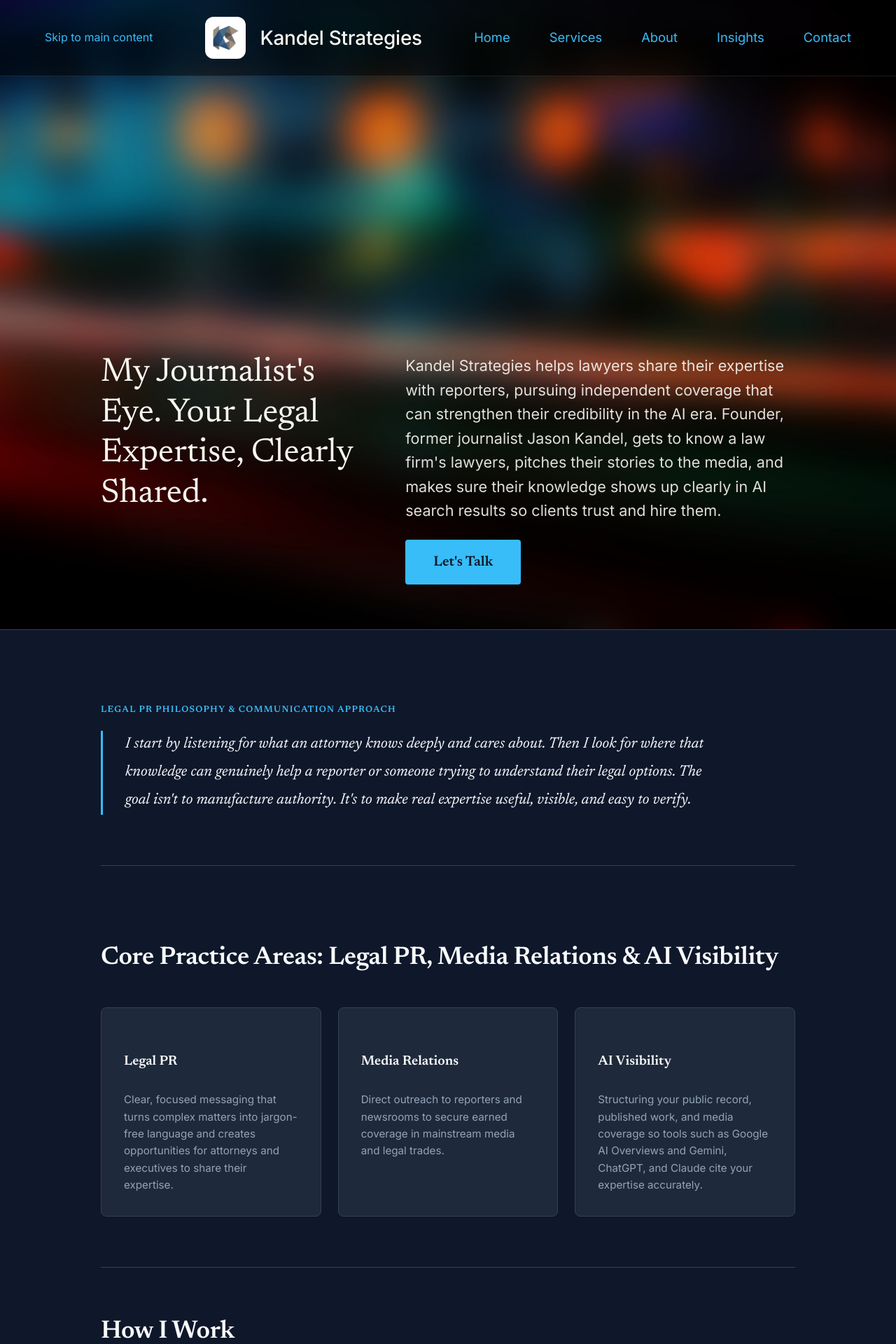
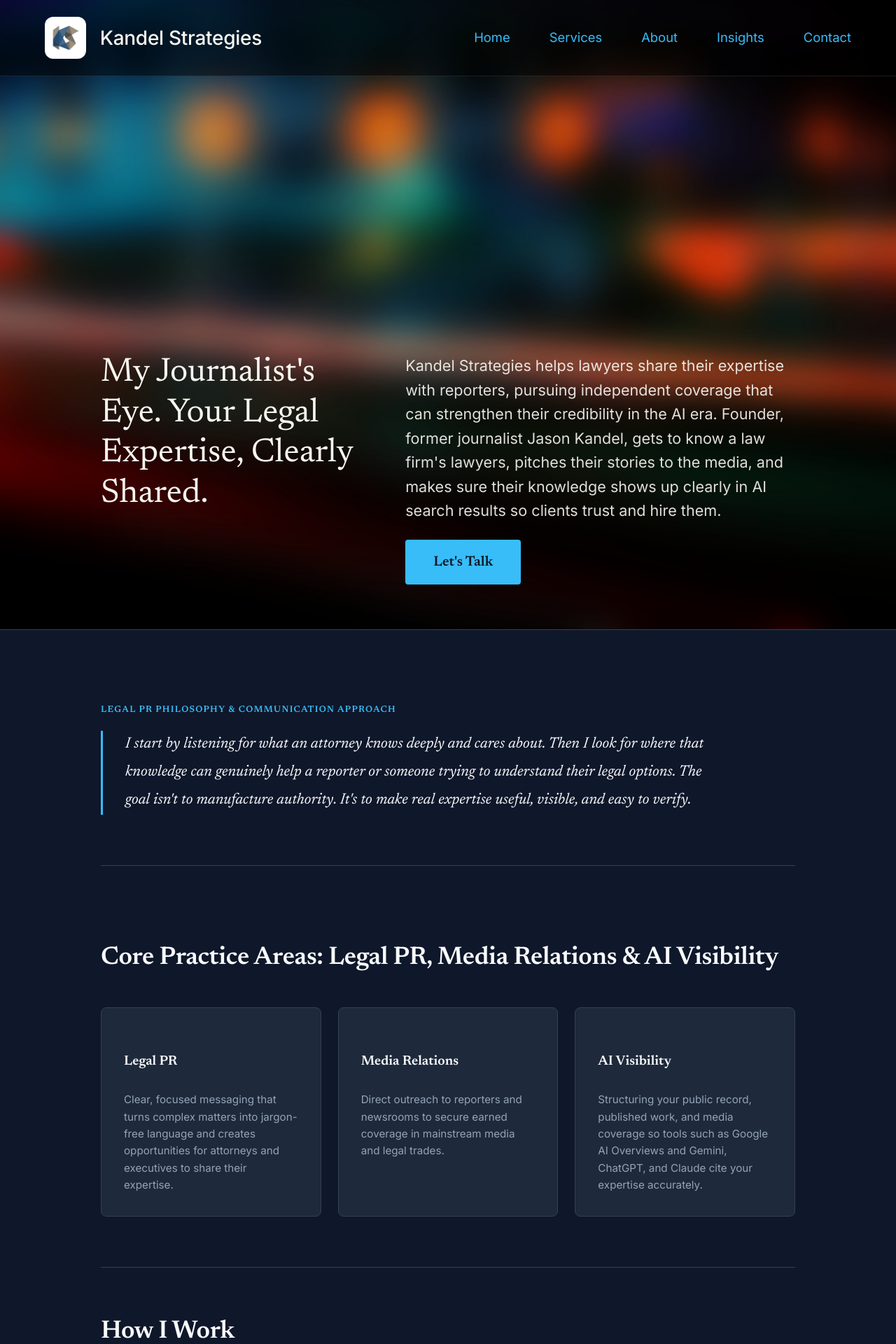
Before and after one commit to jkandel/kandel-website, a Jekyll site: the page built from index.html, in a window 1280 px wide. Shown: the top 1920 px of the page at 70% size. Built offline with Jekyll 4.4.1, drawn with Linux system fonts in a browser that asks for light colours.

Commit message:
Added skip link CSS

```diff
--- a/_includes/head.html
+++ b/_includes/head.html
@@ -41,7 +41,27 @@
     --accent: #38BDF8;
     --accent-hover: #7DD3FC;
   }
+.skip-link {
+    position: absolute;
+    top: -1000px;
+    left: -1000px;
+    width: 1px;
+    height: 1px;
+    overflow: hidden;
+  }
 
+  .skip-link:focus {
+    position: absolute;
+    top: 0;
+    left: 0;
+    width: auto;
+    height: auto;
+    overflow: visible;
+    background-color: #0F172A;
+    color: #ffffff;
+    padding: 10px;
+    z-index: 1000;
+  }
   * {
     box-sizing: border-box;
     margin: 0;
```
